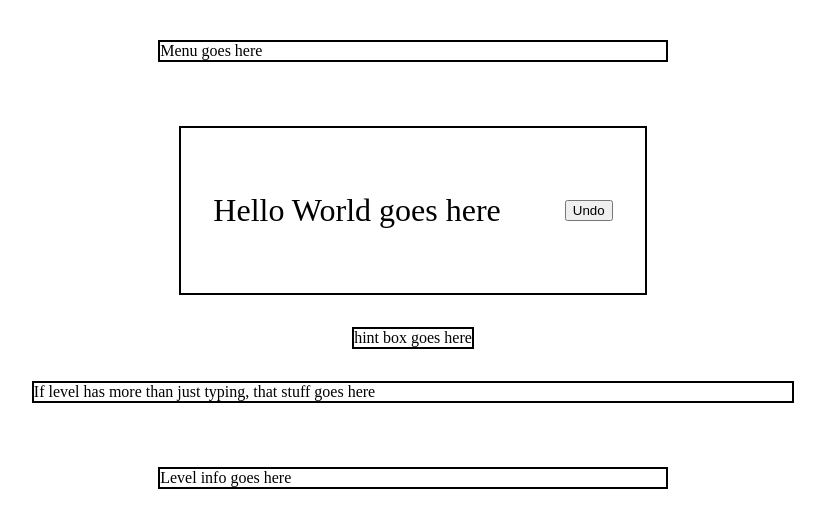
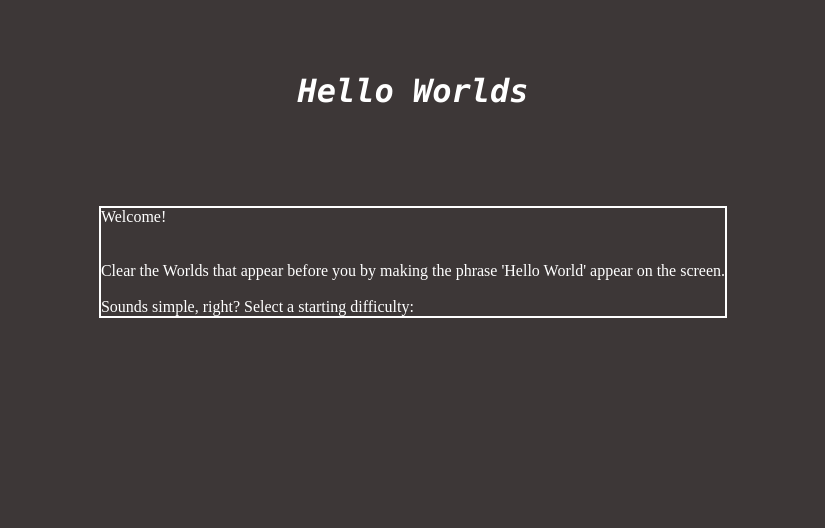
Before and after one commit to Michael01155D/Hello_Worlds, a plain HTML site: page index.html in a window 1280 px wide. Shown: the whole page, without its empty margins (227-1052 px from the left). Drawn offline with Linux system fonts and the light colour scheme.

Commit message:
set basic layout, add start screen

```diff
--- a/index.html
+++ b/index.html
@@ -8,6 +8,7 @@
 </head>
 <body>
     <main>
+        <h1>Hello Worlds</h1>
         <header id="menu">Menu goes here</header>
         <section id="output_area">
             <p id="output">Hello World goes here</p>
@@ -17,7 +18,8 @@
         <section id="game_area">
             If level has more than just typing, that stuff goes here
         </section>
-        <footer id="level_info">Level info goes here</footer>
+        <footer id="level_info">Level info: level name, difficulty, icons etc.</footer>
     </main>
+    <script src="./scripts.js"></script>
 </body>
 </html>
--- a/scripts.js
+++ b/scripts.js
@@ -0,0 +1,17 @@
+const menu = document.getElementById("menu");
+const outputArea = document.getElementById("output_area");
+const output = document.getElementById("output");
+const undoButton = document.getElementById("undo_button");
+const hintBox = document.getElementById("hint_box");
+const gameArea = document.getElementById("game_area");
+const levelInfo = document.getElementById("level_info");
+const mainLayout = [menu, outputArea, hintBox, gameArea, levelInfo]
+
+mainLayout.map(component => component.style.visibility = "hidden");
+
+const startScreen = document.createElement("section")
+startScreen.id = "start_screen";
+document.getElementsByTagName("main")[0].insertBefore(startScreen, menu);
+startScreen.textContent = "Welcome!\n\n\n"
+startScreen.textContent += "Clear the Worlds that appear before you by making the phrase 'Hello World' appear on the screen.\n\n"
+startScreen.textContent += "Sounds simple, right? Select a starting difficulty:";
--- a/styles.css
+++ b/styles.css
@@ -1,12 +1,24 @@
+body {
+    background-color: rgb(61, 55, 55);
+    color: white;
+}
+
 main  {
     display: flex;
     flex-direction: column;
     align-items: center;
 }
 
+
 main > * {
-    border: 2px solid black;
+    border: 2px solid white;
     margin: 2em;
+}
+
+h1 {
+    border: none;
+    font-family: consolas, 'Times New Roman', Times, serif;
+    font-style: italic;
 }
 
 #menu {
@@ -46,3 +58,7 @@ justify-content: center;
 #level_info {
     width: 40%;
 }
+
+#start_screen {
+    white-space: pre;
+}
```
